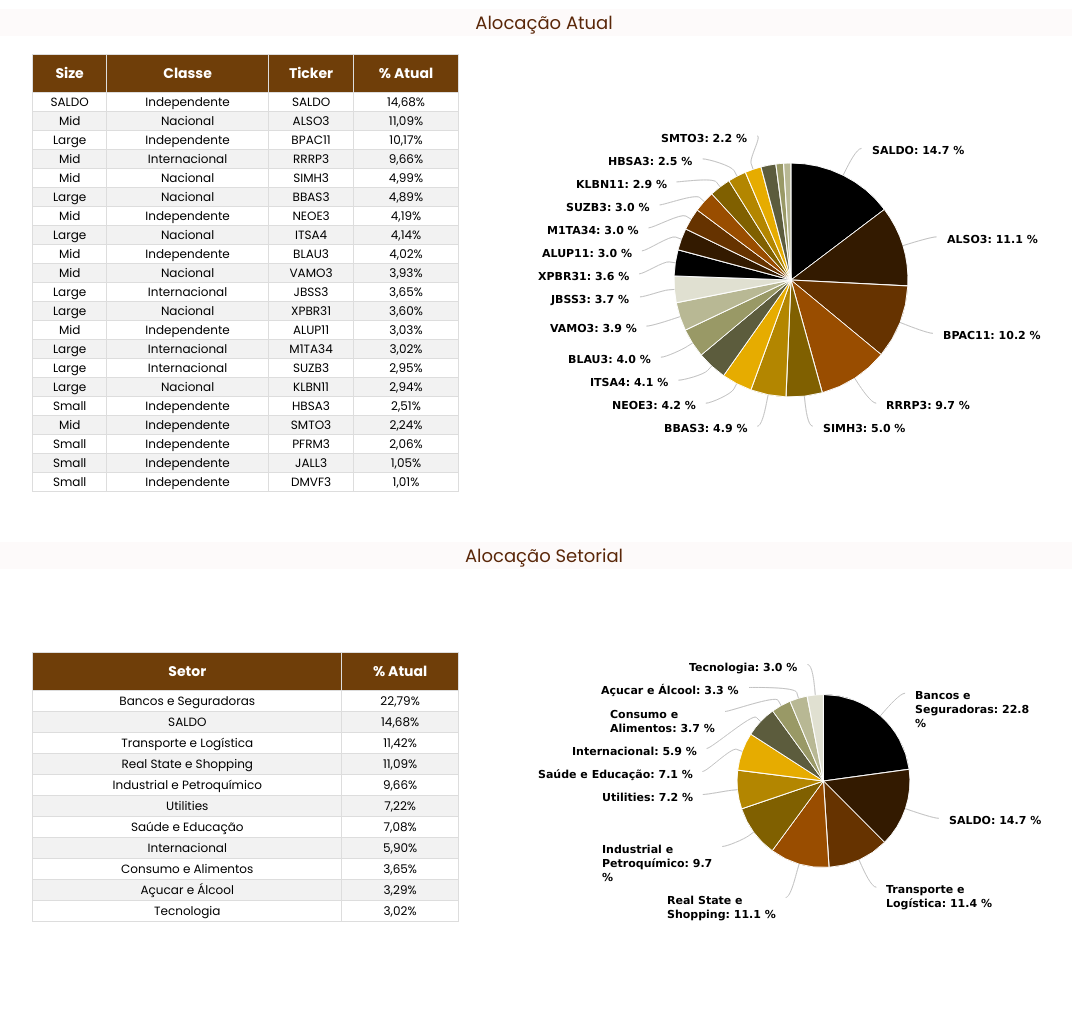
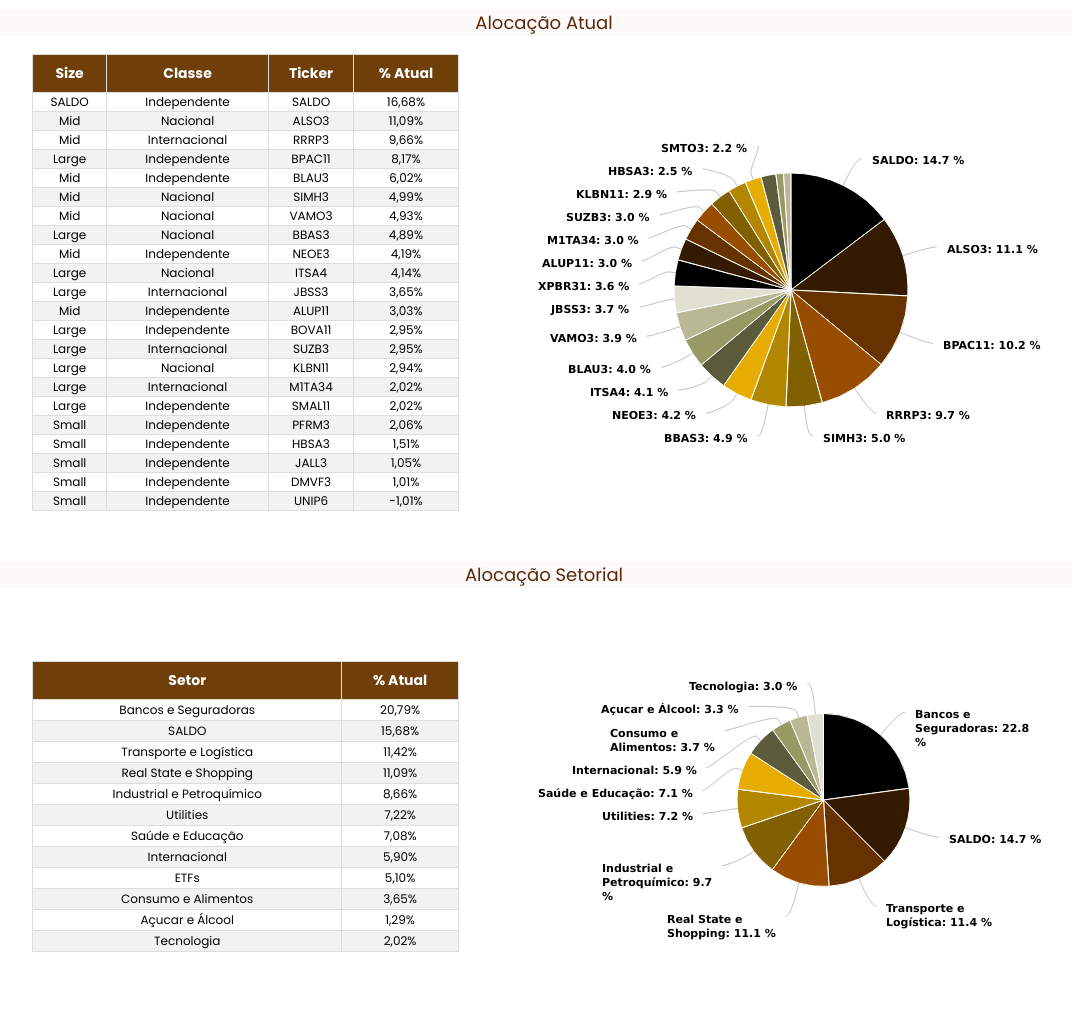
Before and after one commit to KevenWM/portalequity, a website: page index.html in a window 1280 px wide. Shown: the part 1340-2364 px from the top of the page, without its empty margins (96-1168 px from the left). Drawn offline with nearby package versions, Linux system fonts and the light colour scheme.

Commit message:
att tables 20230605

```diff
--- a/index.html
+++ b/index.html
@@ -274,7 +274,8 @@
                                         <td>4,80%</td>
                                         <td>-4,72%</td>
                                         <td>-0,83%</td>
-                                        <td>6,22%</td>
+                                        <td>7,62%</td>
+                                        <td>1,67%</td>
                                         <td></td>
                                         <td></td>
                                         <td></td>
@@ -282,8 +283,7 @@
                                         <td></td>
                                         <td></td>
                                         <td></td>
-                                        <td></td>
-                                        <td>-0,97%</td>
+                                        <td>15,10%</td>
                                         <td></td>
                                         <td>126,19%</td>
                                    </tr>
@@ -313,7 +313,7 @@
                                         <td>SALDO</td>
                                         <td>Independente</td>
                                         <td>SALDO</td>
-                                        <td>14,68%</td>
+                                        <td>16,68%</td>
                                    </tr>
                                    <tr>
                                         <td>Mid</td>
@@ -321,12 +321,7 @@
                                         <td>ALSO3</td>
                                         <td>11,09%</td>
                                    </tr>
-                                   <tr>
-                                        <td>Large</td>
-                                        <td>Independente</td>
-                                        <td>BPAC11</td>
-                                        <td>10,17%</td>
-                                   </tr>
+
                                    <tr>
                                         <td>Mid</td>
                                         <td>Internacional</td>
@@ -334,10 +329,28 @@
                                         <td>9,66%</td>
                                    </tr>
                                    <tr>
+                                        <td>Large</td>
+                                        <td>Independente</td>
+                                        <td>BPAC11</td>
+                                        <td>8,17%</td>
+                                   </tr>
+                                   <tr>
+                                        <td>Mid</td>
+                                        <td>Independente</td>
+                                        <td>BLAU3</td>
+                                        <td>6,02%</td>
+                                   </tr>
+                                   <tr>
                                         <td>Mid</td>
                                         <td>Nacional</td>
                                         <td>SIMH3</td>
                                         <td>4,99%</td>
+                                   </tr>
+                                   <tr>
+                                        <td>Mid</td>
+                                        <td>Nacional</td>
+                                        <td>VAMO3</td>
+                                        <td>4,93%</td>
                                    </tr>
                                    <tr>
                                         <td>Large</td>
@@ -357,29 +370,13 @@
                                         <td>ITSA4</td>
                                         <td>4,14%</td>
                                    </tr>
-                                   <tr>
-                                        <td>Mid</td>
-                                        <td>Independente</td>
-                                        <td>BLAU3</td>
-                                        <td>4,02%</td>
-                                   </tr>
-                                   <tr>
-                                        <td>Mid</td>
-                                        <td>Nacional</td>
-                                        <td>VAMO3</td>
-                                        <td>3,93%</td>
-                                   </tr>
+
+
                                    <tr>
                                         <td>Large</td>
                                         <td>Internacional</td>
                                         <td>JBSS3</td>
                                         <td>3,65%</td>
-                                   </tr>
-                                   <tr>
-                                        <td>Large</td>
-                                        <td>Nacional</td>
-                                        <td>XPBR31</td>
-                                        <td>3,60%</td>
                                    </tr>
                                    <tr>
                                         <td>Mid</td>
@@ -389,10 +386,11 @@
                                    </tr>
                                    <tr>
                                         <td>Large</td>
-                                        <td>Internacional</td>
-                                        <td>M1TA34</td>
-                                        <td>3,02%</td>
+                                        <td>Independente</td>
+                                        <td>BOVA11</td>
+                                        <td>2,95%</td>
                                    </tr>
+
 
                                    <tr>
                                         <td>Large</td>
@@ -407,22 +405,29 @@
                                         <td>2,94%</td>
                                    </tr>
                                    <tr>
-                                        <td>Small</td>
-                                        <td>Independente</td>
-                                        <td>HBSA3</td>
-                                        <td>2,51%</td>
+                                        <td>Large</td>
+                                        <td>Internacional</td>
+                                        <td>M1TA34</td>
+                                        <td>2,02%</td>
                                    </tr>
                                    <tr>
-                                        <td>Mid</td>
+                                        <td>Large</td>
                                         <td>Independente</td>
-                                        <td>SMTO3</td>
-                                        <td>2,24%</td>
+                                        <td>SMAL11</td>
+                                        <td>2,02%</td>
                                    </tr>
+
                                    <tr>
                                         <td>Small</td>
                                         <td>Independente</td>
                                         <td>PFRM3</td>
                                         <td>2,06%</td>
+                                   </tr>
+                                   <tr>
+                                        <td>Small</td>
+                                        <td>Independente</td>
+                                        <td>HBSA3</td>
+                                        <td>1,51%</td>
                                    </tr>
 
                                    <tr>
@@ -436,6 +441,12 @@
                                         <td>Independente</td>
                                         <td>DMVF3</td>
                                         <td>1,01%</td>
+                                   </tr>
+                                   <tr>
+                                        <td>Small</td>
+                                        <td>Independente</td>
+                                        <td>UNIP6</td>
+                                        <td>-1,01%</td>
                                    </tr>
                               </tbody>
 
@@ -461,11 +472,11 @@
                               <tbody>
                                    <tr>
                                         <td>Bancos e Seguradoras</td>
-                                        <td>22,79%</td>
+                                        <td>20,79%</td>
                                    </tr>
                                    <tr>
                                         <td>SALDO</td>
-                                        <td>14,68%</td>
+                                        <td>15,68%</td>
                                    </tr>
                                    <tr>
                                         <td>Transporte e Logística</td>
@@ -477,7 +488,7 @@
                                    </tr>
                                    <tr>
                                         <td>Industrial e Petroquímico</td>
-                                        <td>9,66%</td>
+                                        <td>8,66%</td>
                                    </tr>
                                    <tr>
                                         <td>Utilities</td>
@@ -492,16 +503,20 @@
                                         <td>5,90%</td>
                                    </tr>
                                    <tr>
+                                        <td>ETFs</td>
+                                        <td>5,10%</td>
+                                   </tr>
+                                   <tr>
                                         <td>Consumo e Alimentos</td>
                                         <td>3,65%</td>
                                    </tr>
                                    <tr>
                                         <td>Açucar e Álcool</td>
-                                        <td>3,29%</td>
+                                        <td>1,29%</td>
                                    </tr>
                                    <tr>
                                         <td>Tecnologia</td>
-                                        <td>3,02%</td>
+                                        <td>2,02%</td>
                                    </tr>
 
                               </tbody>
```
Also changed, not shown: prev.html (+4 -4 lines), vp.html (+3 -5 lines).
